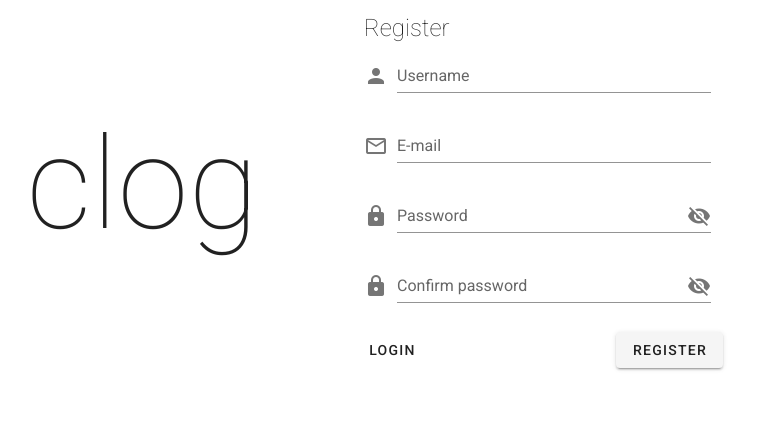
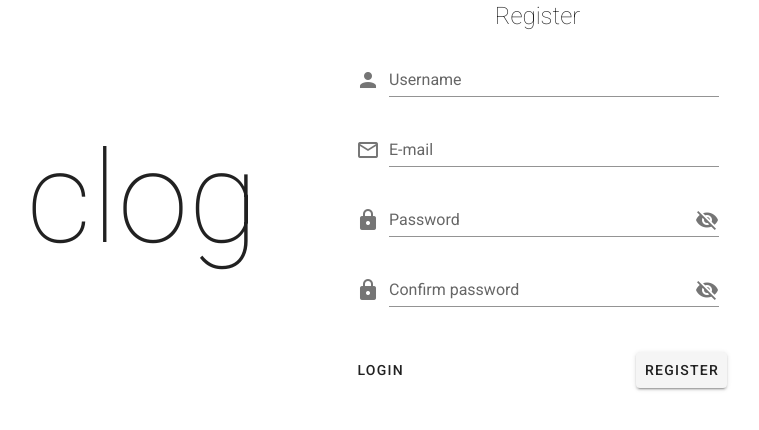
Before and after one commit to clog-rocks/frontend, a Vue app: page /auth in a window 1280 px wide. Both pictures are taken after a click on the button "REGISTER". Shown: the top 430 px of the page, without its empty margins (300-1059 px from the left). Built offline with nearby package versions, Linux system fonts and the light colour scheme.

Commit message:
fix(auth): improve sizing and padding

```diff
--- a/src/components/auth/Login.vue
+++ b/src/components/auth/Login.vue
@@ -1,6 +1,10 @@
 <template>
-  <v-container>
-    <span class="headline font-weight-thin">Login</span>
+  <v-card flat>
+    <v-form @submit.prevent="submit" ref="form" v-model="valid" lazy-validation>
+      <h5 class="headline text-center font-weight-thin">
+        Login
+      </h5>
+      <v-card-text>
         <v-alert
           outlined
           dismissible
@@ -10,7 +14,6 @@
           icon="mdi-alert-circle-outline"
           >{{ nonFieldError }}</v-alert
         >
-    <v-form @submit.prevent="submit" ref="form" v-model="valid" lazy-validation>
         <v-text-field
           v-model="username"
           label="Username"
@@ -30,13 +33,14 @@
           @click:append="showPassword = !showPassword"
           required
         />
-      <v-row class="pt-5">
+      </v-card-text>
+      <v-card-actions>
         <v-btn text @click="SHOW_COMPONENT('Register')">Register</v-btn>
         <v-spacer></v-spacer>
         <v-btn :loading="loading" type="submit">Login</v-btn>
-      </v-row>
+      </v-card-actions>
     </v-form>
-  </v-container>
+  </v-card>
 </template>
 
 <script>
--- a/src/components/auth/Register.vue
+++ b/src/components/auth/Register.vue
@@ -1,6 +1,10 @@
 <template>
-  <v-container>
-    <span class="headline font-weight-thin">Register</span>
+  <v-card flat>
+    <v-form @submit.prevent="submit" ref="form" v-model="valid" lazy-validation>
+      <h5 class="headline text-center font-weight-thin">
+        Register
+      </h5>
+      <v-card-text>
         <v-alert
           outlined
           dismissible
@@ -10,7 +14,6 @@
           icon="mdi-alert-circle-outline"
           >{{ nonFieldError }}</v-alert
         >
-    <v-form @submit.prevent="submit" ref="form" v-model="valid" lazy-validation>
         <v-text-field
           v-model="username"
           autocomplete="username"
@@ -50,19 +53,23 @@
           :type="showPassword ? 'text' : 'password'"
           label="Confirm password"
           autocomplete="new-password"
-        :rules="[(v) => !!v || 'Password must be confirmed', passwordMatchRule]"
+          :rules="[
+            (v) => !!v || 'Password must be confirmed',
+            passwordMatchRule,
+          ]"
           prepend-icon="mdi-lock"
           :append-icon="showPassword ? 'mdi-eye' : 'mdi-eye-off'"
           @click:append="showPassword = !showPassword"
           required
         />
-      <v-row class="pt-5">
+      </v-card-text>
+      <v-card-actions>
         <v-btn text @click="SHOW_COMPONENT('Login')">Login</v-btn>
         <v-spacer></v-spacer>
         <v-btn :loading="loading" type="submit">Register</v-btn>
-      </v-row>
+      </v-card-actions>
     </v-form>
-  </v-container>
+  </v-card>
 </template>
 
 <script>
--- a/src/views/Auth.vue
+++ b/src/views/Auth.vue
@@ -5,11 +5,17 @@
       align-self="center"
       cols="12"
       md="4"
-      class="text-center"
+      class="text-center px-9 px-sm-0"
     >
       <span class="logo font-weight-thin">clog</span>
     </v-col>
-    <v-col align-self="center" cols="12" md="4">
+    <v-col
+      align-self="center"
+      cols="12"
+      md="4"
+      style="max-width: 500px;"
+      class="px-9 px-sm-0"
+    >
       <transition
         mode="out-in"
         name="component-fade"
@@ -79,7 +85,7 @@ export default {
   font-size: 8rem;
 }
 
-@media (max-width: 599.98px) {
+@media (max-width: 959.99px) {
   .logo {
     font-size: 6rem;
   }
```
Lines whose indentation alone changed are shown as unchanged.
